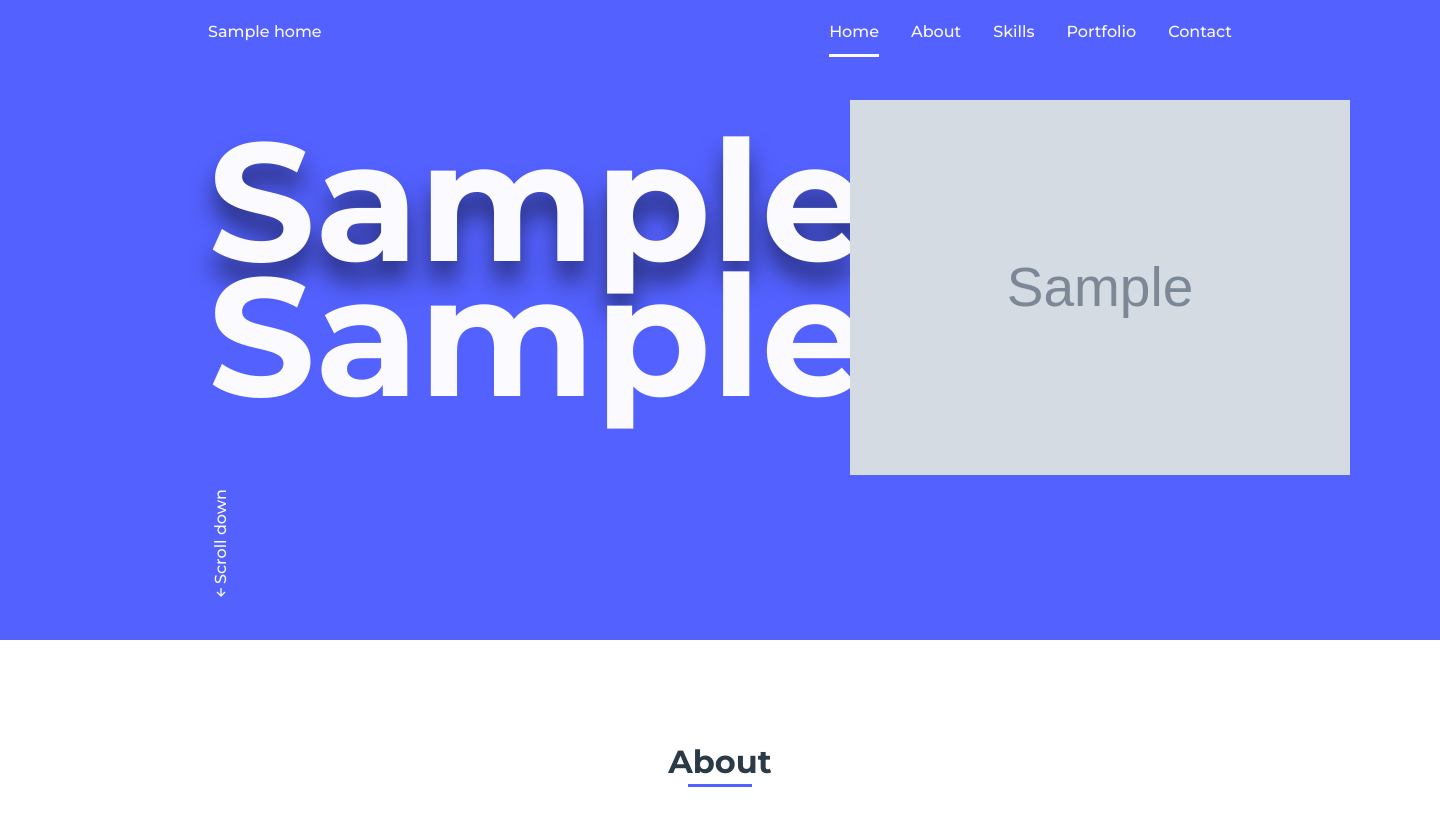
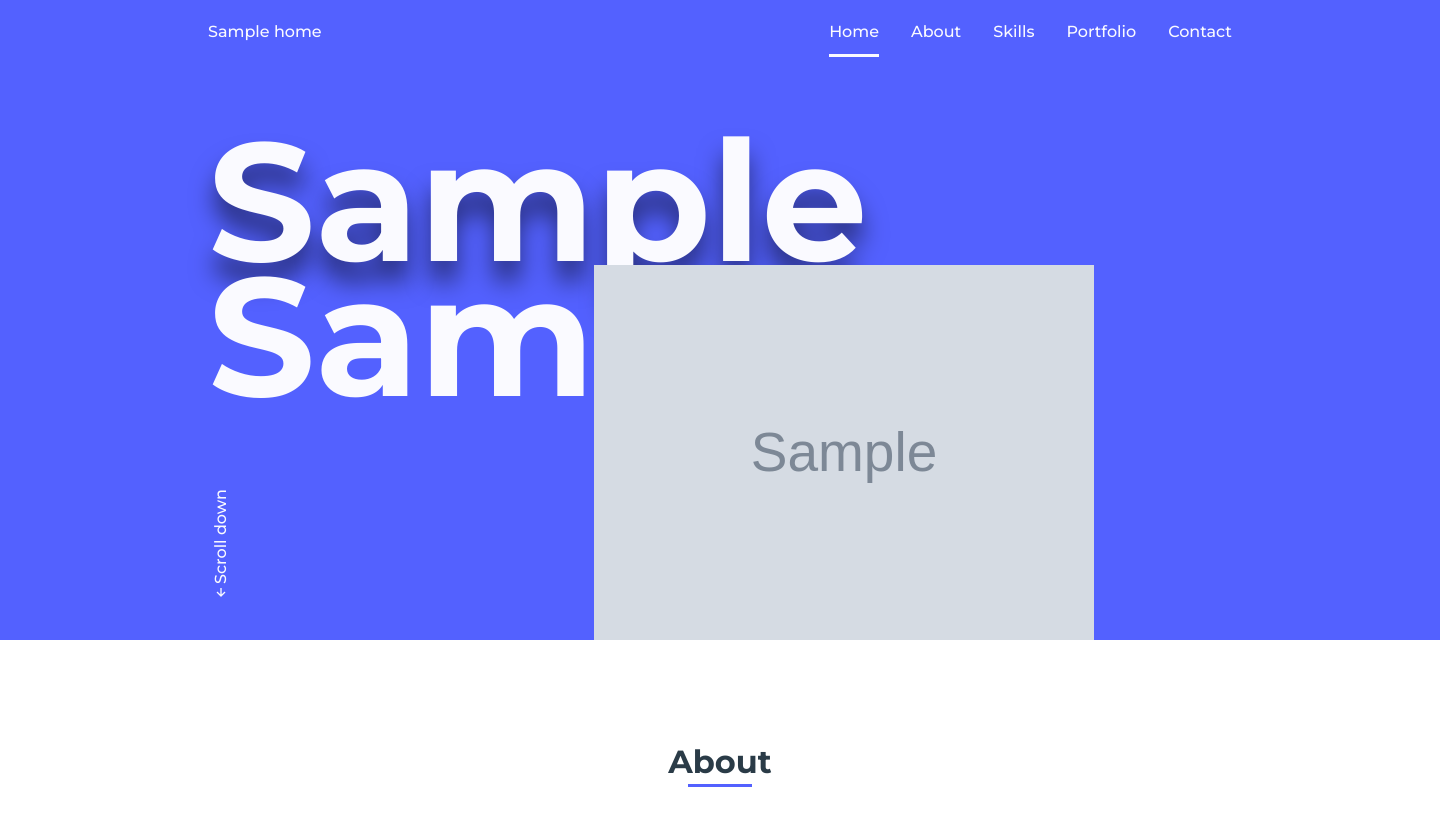
Before and after one commit to soufianbenafia/Portfolio, a Django app: page / in a window 1440 px wide; the page is wider, and only the part inside the window is pictured. Shown: the top 839 px of that part. Run offline with Django 4.2, Linux system fonts and the light colour scheme; tables that the repository leaves empty hold one stand-in row (values such as "Sample post"); grey boxes marked "Sample" are stand-in pictures; some libraries are stand-ins or nearby versions.

```diff
--- a/static/assets/css/styles.css
+++ b/static/assets/css/styles.css
@@ -214,8 +214,7 @@ img{
 }
 .home__img{
     position: absolute;
-    left: 850px;
-    top: 100px;
+    right: 0;
     bottom: 0;
     width: 295px;
 }
```
